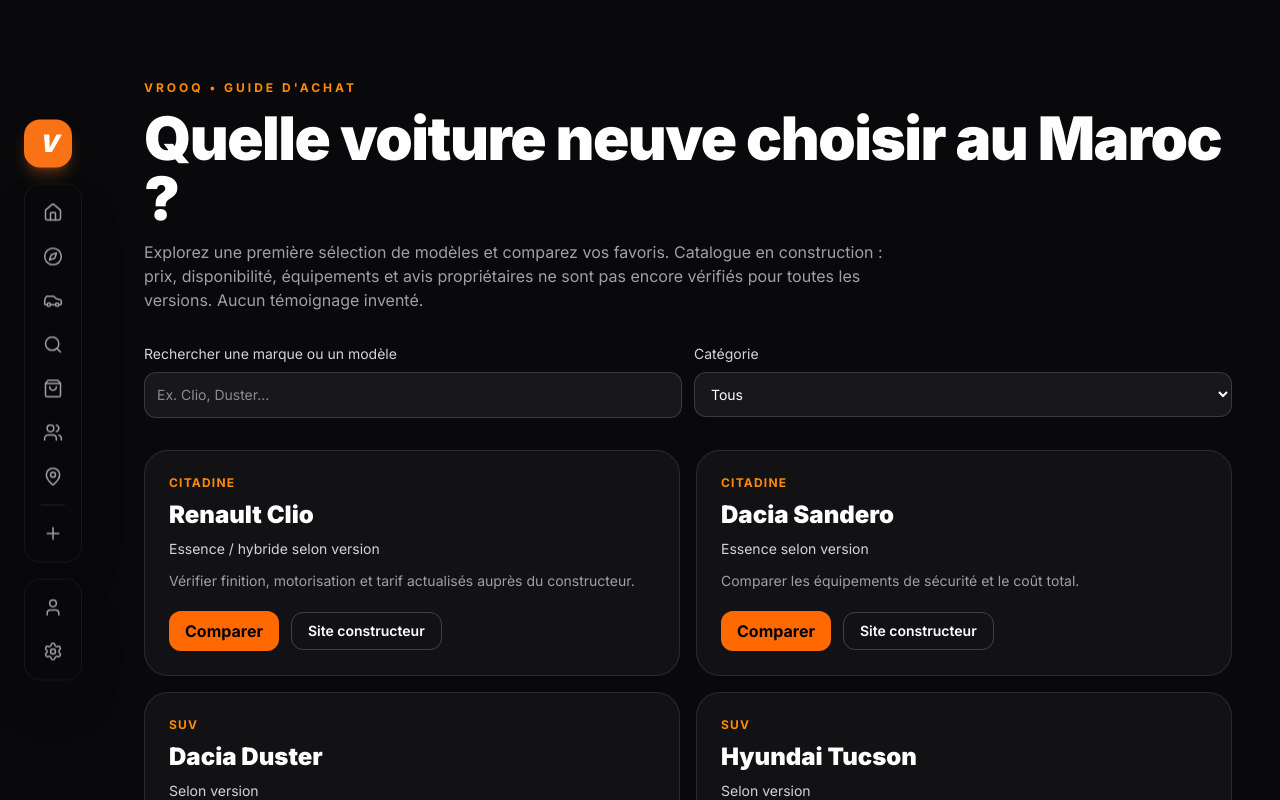
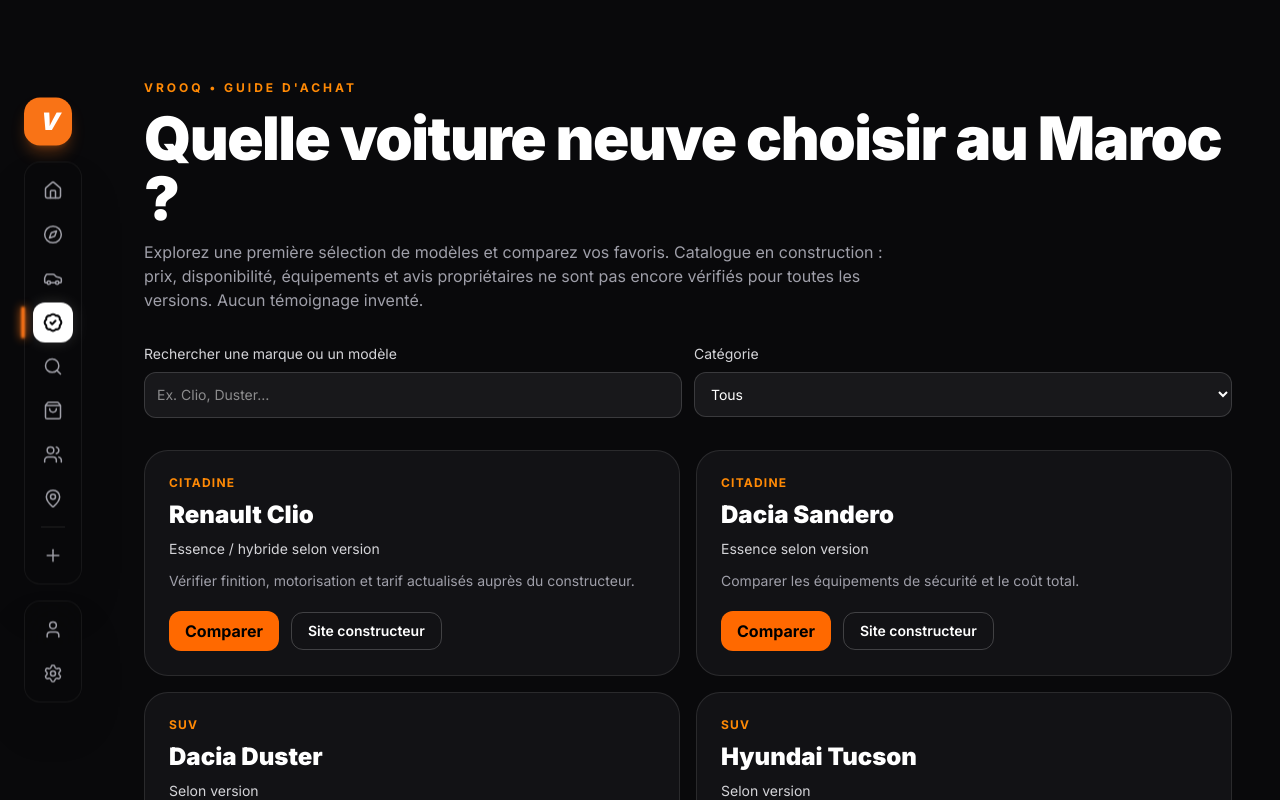
Before and after one commit to indepadib/Crankd, a Next.js app in the folder web/: page /voitures-neuves in a window 1280 px wide. Shown: the top 800 px of the page. Built offline with nearby package versions, Linux system fonts and the light colour scheme; no server answers.

Commit message:
feat(nav): expose new-car buyer guide on desktop and mobile

```diff
--- a/web/components/Sidebar.tsx
+++ b/web/components/Sidebar.tsx
@@ -2,7 +2,7 @@
 
 import Link from 'next/link';
 import { usePathname } from 'next/navigation';
-import { Home, Compass, Car, ShoppingBag, Users, User, Settings, Plus, MapPin, Search } from 'lucide-react';
+import { Home, Compass, Car, ShoppingBag, Users, User, Settings, Plus, MapPin, Search, BadgeCheck } from 'lucide-react';
 import { useAuth } from '@/context/AuthProvider';
 
 export function Sidebar() {
@@ -26,6 +26,7 @@ export function Sidebar() {
                 <DockItem href="/feed" icon={Home} label="Fil d’actualité" isActive={pathname === '/feed'} />
                 <DockItem href="/start" icon={Compass} label="Mon espace" isActive={pathname === '/start'} />
                 <DockItem href="/garage" icon={Car} label="Garage" isActive={pathname === '/garage'} />
+                <DockItem href="/voitures-neuves" icon={BadgeCheck} label="Voitures neuves" isActive={pathname.startsWith("/voitures-neuves")} />
                 <DockItem href="/registry" icon={Search} label="Registre" isActive={pathname === '/registry'} />
                 <DockItem href="/marketplace" icon={ShoppingBag} label="Marché" isActive={pathname.startsWith('/marketplace')} />
                 <DockItem href="/communities" icon={Users} label="Clubs" isActive={pathname.startsWith('/communities')} />
```
